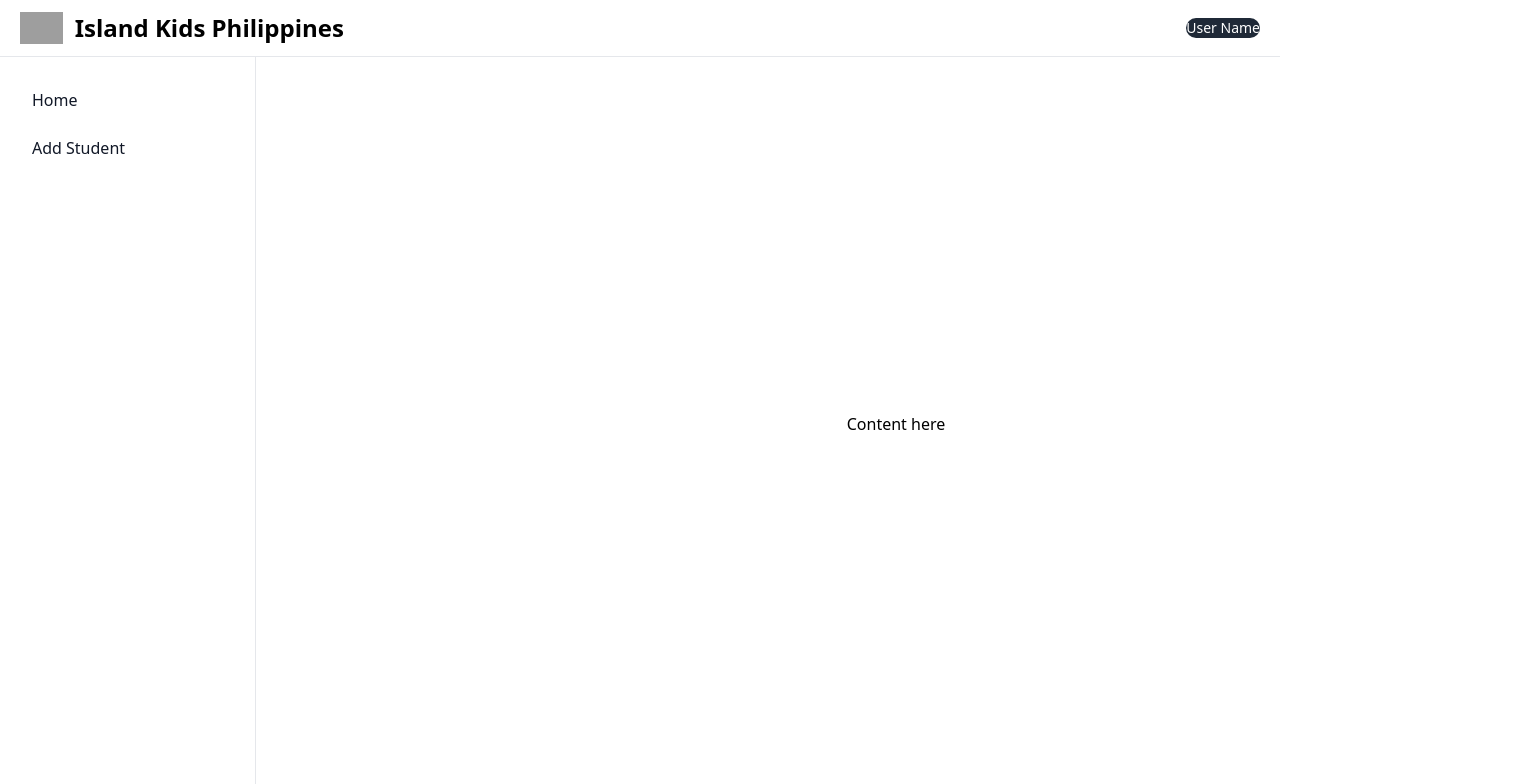
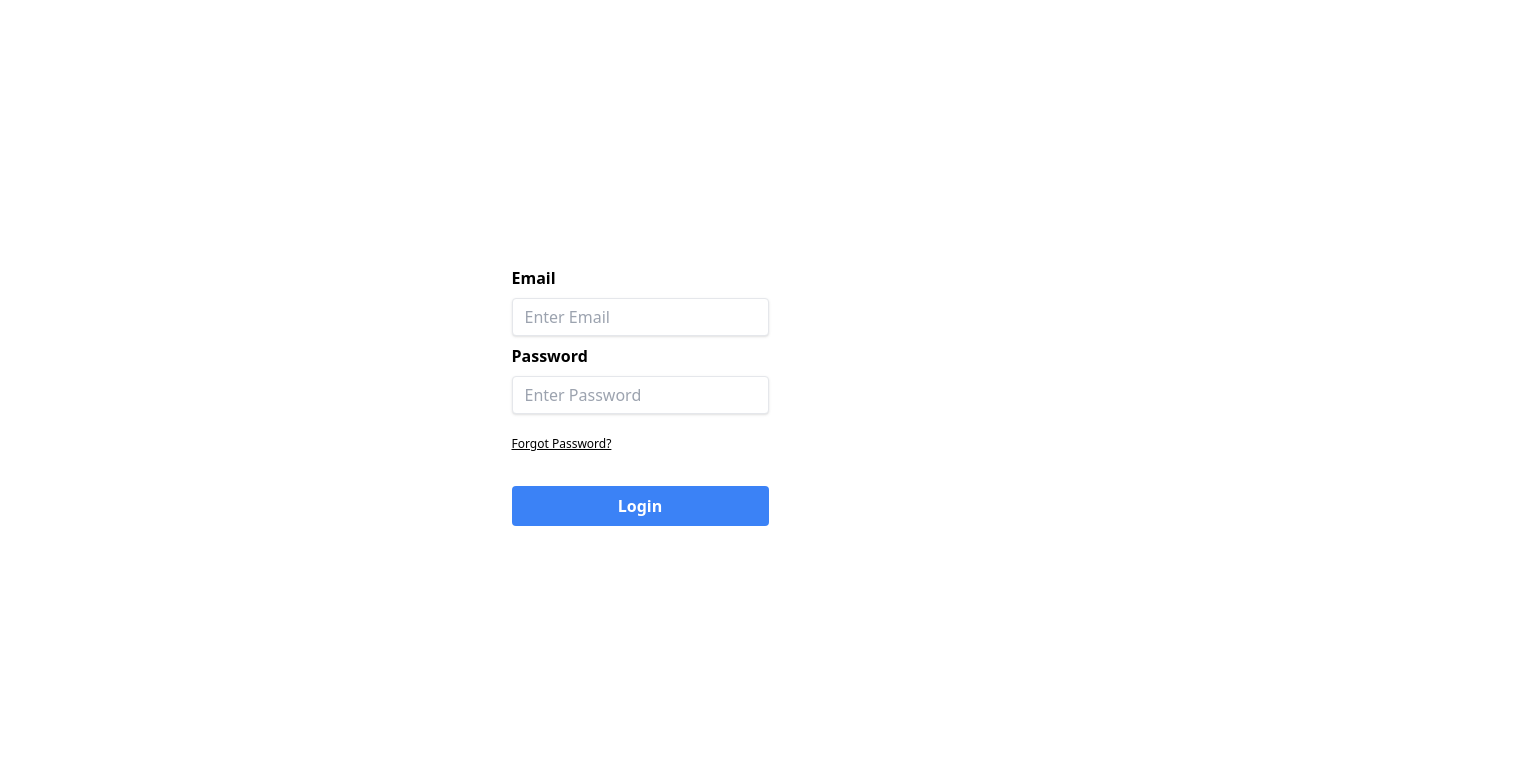
Before and after one commit to Mark-Lumbay/pikif-slp, a Vue app in the folder pikif-app/: page / in a window 1280 px wide. Shown: the top 784 px of the page, 1536 px wide, since content can reach past the window. Built offline with nearby package versions, Linux system fonts and the light colour scheme; grey boxes are pictures that could not be loaded.

Commit message:
created mock login page

```diff
--- a/pikif-app/src/App.vue
+++ b/pikif-app/src/App.vue
@@ -1,16 +1,20 @@
 <template>
-  <NavBar></NavBar>
-  <div class="w-screen h-screen flex flex-col"></div>
+  <div class="w-screen h-screen flex flex-col">
+    <LogIn></LogIn>
+  </div>
 </template>
 
 <script>
 import "./assets/tailwind.css";
-import NavBar from "./components/NavBar.vue";
+// import NavBar from "./components/NavBar.vue";
+// import HomePage from "./views/HomePage.vue";
+import LogIn from "./views/LogIn.vue";
 
 export default {
   name: "App",
   components: {
-    NavBar,
+    // NavBar,
+    LogIn,
   },
 };
 </script>
--- /dev/null
+++ b/pikif-app/src/views/LogIn.vue
@@ -0,0 +1,39 @@
+<template>
+  <div class="w-full h-full justify-center items-center flex">
+    <div class="outline-2">
+      <form class="">
+        <div class="mb-2 space-y-2">
+          <label class="block font-semibold" for="email">Email</label>
+          <input
+            class="shadow appearance-none border rounded w-full py-2 px-3 text-gray-700 leading-tight focus:outline-none focus:shadow-outline"
+            name="email"
+            placeholder="Enter Email"
+          />
+        </div>
+
+        <div class="mb-2 space-y-2">
+          <label class="block font-semibold" for="email">Password</label>
+          <input
+            class="shadow appearance-none border rounded w-full py-2 px-3 text-gray-700 leading-tight focus:outline-none focus:shadow-outline"
+            name="email"
+            placeholder="Enter Password"
+          />
+        </div>
+
+        <div class="mb-2 space-y-2 mt-4">
+          <a href="#" class="text-xs underline">Forgot Password?</a>
+        </div>
+
+        <div class="mb-2 space-y-2 mt-8">
+          <button
+            class="bg-blue-500 hover:bg-blue-700 text-white font-bold py-2 px-4 rounded focus:outline-none focus:shadow-outline w-full transition-all ease-in-out"
+          >
+            Login
+          </button>
+        </div>
+      </form>
+    </div>
+  </div>
+</template>
+
+<script></script>
```
